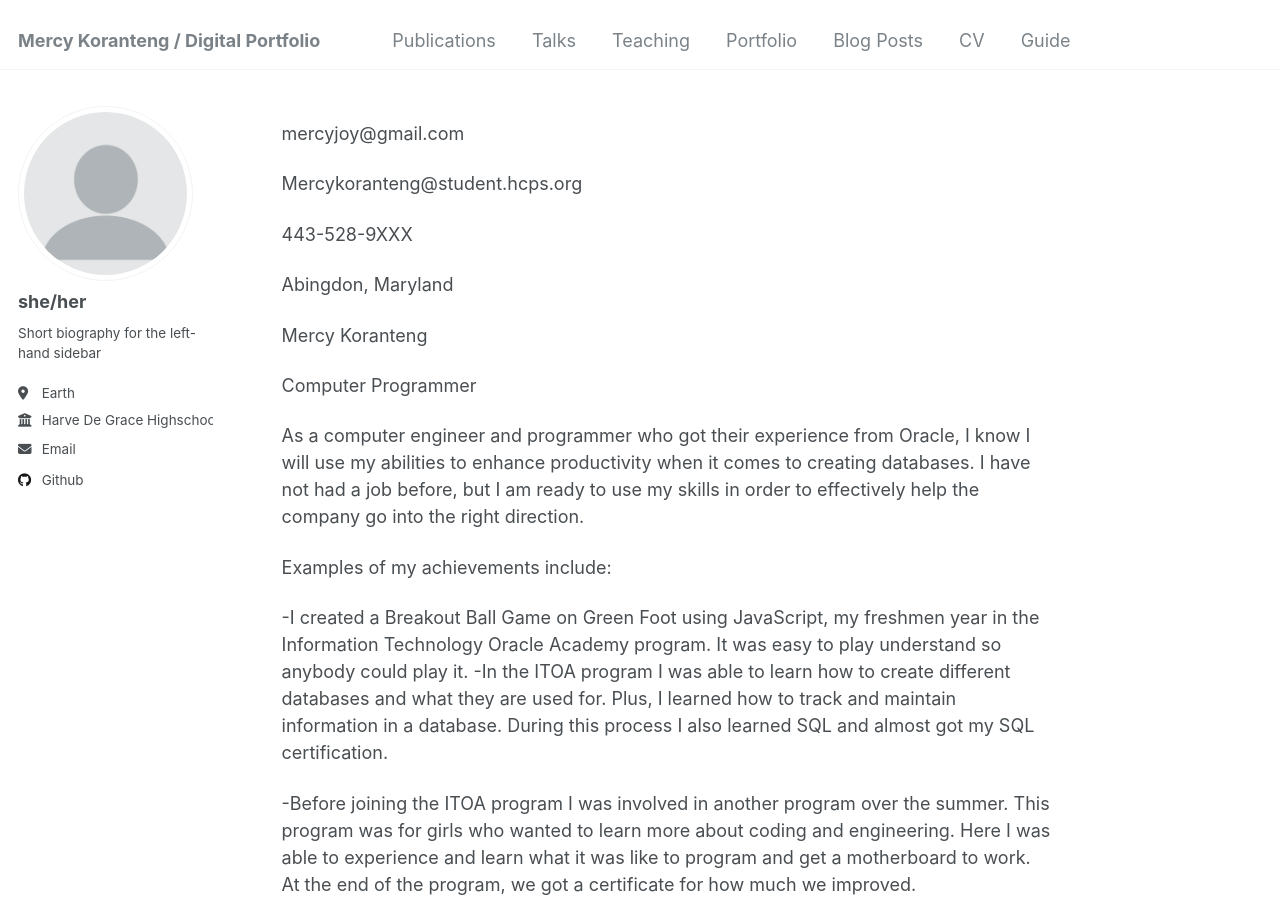
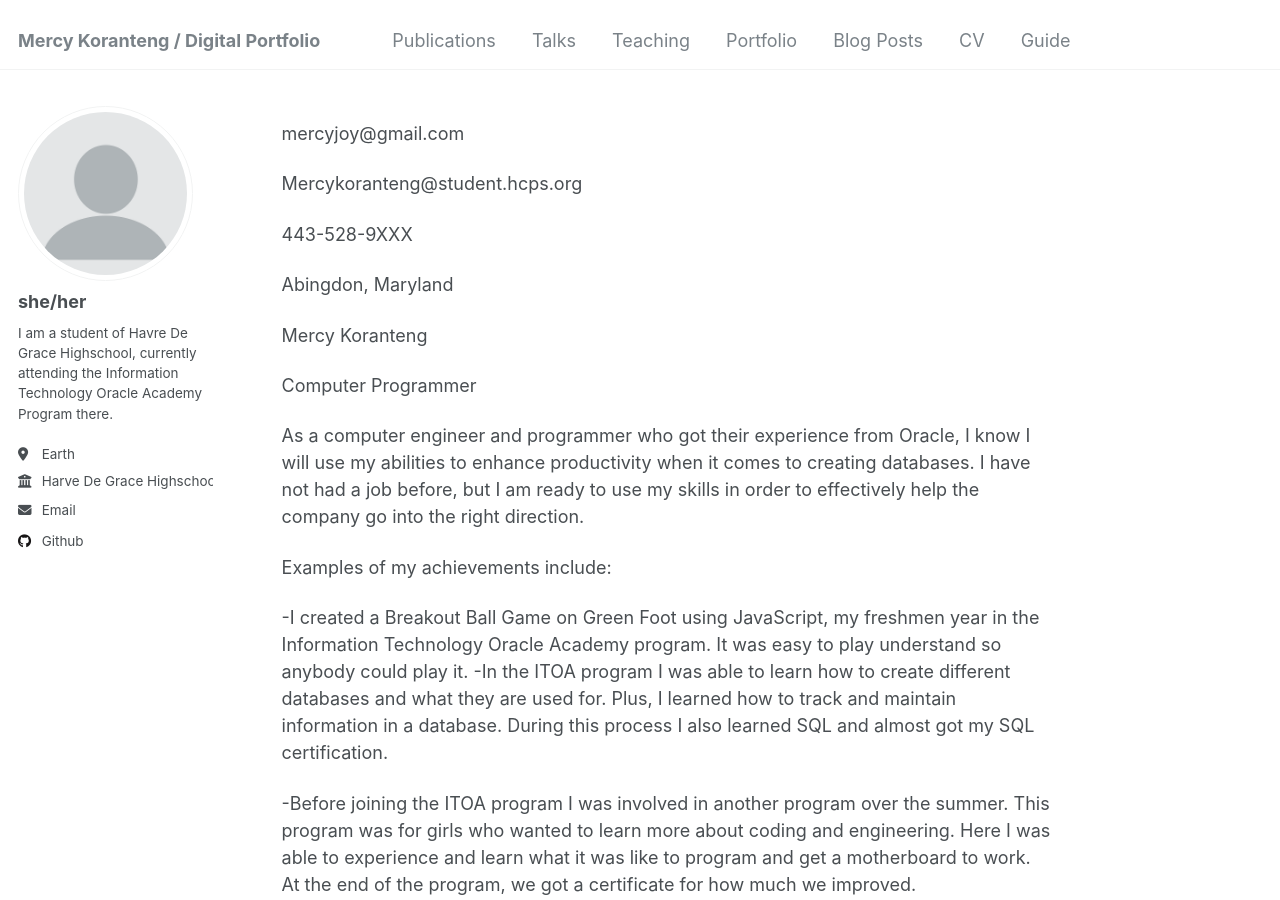
Before and after one commit to mercy2026/mercy2026.github.io, a Jekyll site: the page built from _pages/about.md, in a window 1280 px wide and 900 px high. Built offline with Jekyll 4.4.1, drawn with Linux system fonts in a browser that asks for light colours.

Commit message:
Update _config.yml

```diff
--- a/_config.yml
+++ b/_config.yml
@@ -24,7 +24,7 @@ author:
   avatar           : "profile.png"
   name             : "she/her"
   pronouns         : # example: "she/her"
-  bio              : "Short biography for the left-hand sidebar"
+  bio              : "I am a student of Havre De Grace Highschool, currently attending the Information Technology Oracle Academy Program there."
   location         : "Earth"
   employer         : "Harve De Grace Highschool"
   uri              : # URL
```
